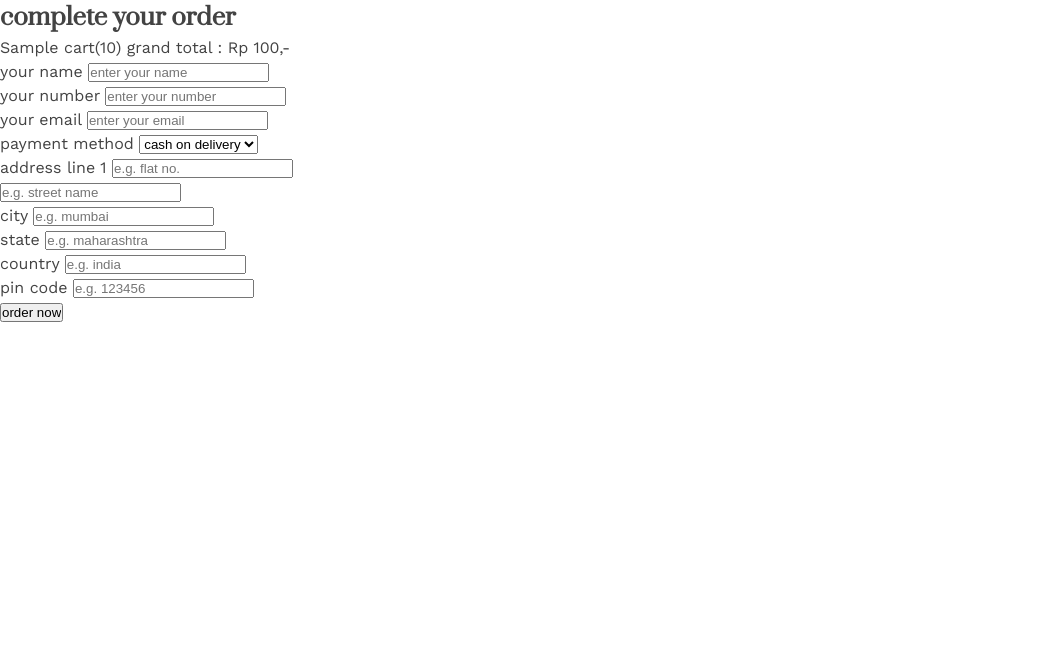
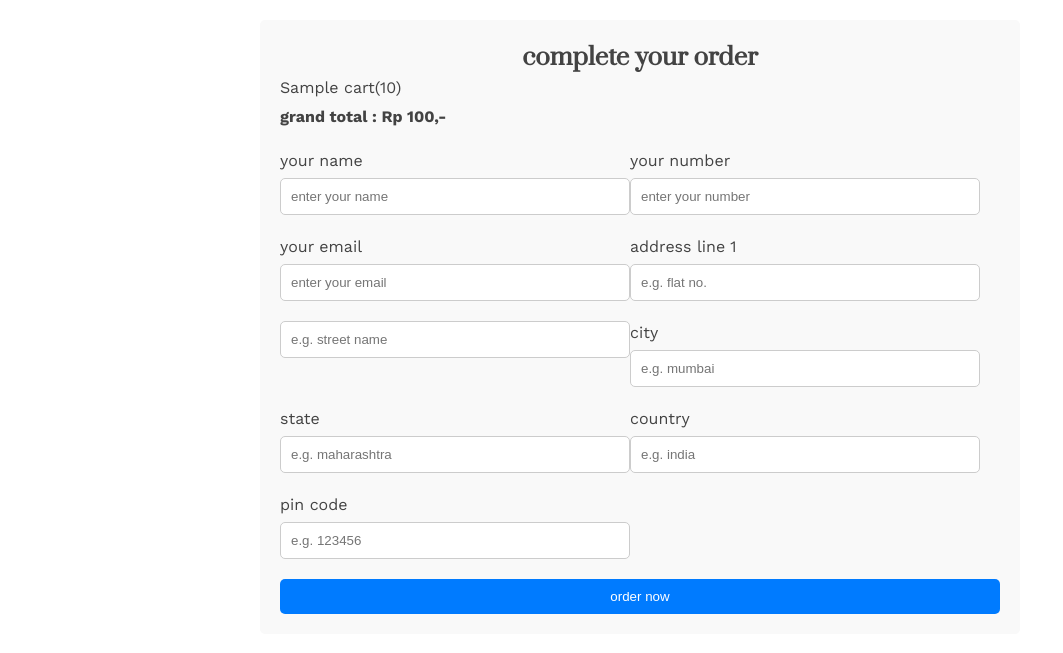
Before and after one commit to daffaliefalza/griya-thesis, a PHP site: page /checkout.php in a window 1280 px wide. Shown: the top 653 px of the page, without its empty margins (0-1063 px from the left). Run offline with PHP 8.4, Linux system fonts and the light colour scheme; tables that the repository leaves empty or names only in its code hold one stand-in row (values such as "Sample post").

Commit message:
add: styles

```diff
--- a/checkout.php
+++ b/checkout.php
@@ -17,7 +17,7 @@ session_start();
 // Handle form submission
 if (isset($_POST['order_btn'])) {
     // Check if all required fields are filled
-    if (empty($_POST['name']) || empty($_POST['number']) || empty($_POST['email']) || empty($_POST['method']) || empty($_POST['flat']) || empty($_POST['street']) || empty($_POST['city']) || empty($_POST['state']) || empty($_POST['country']) || empty($_POST['pin_code'])) {
+    if (empty($_POST['name']) || empty($_POST['number']) || empty($_POST['email'])  || empty($_POST['flat']) || empty($_POST['street']) || empty($_POST['city']) || empty($_POST['state']) || empty($_POST['country']) || empty($_POST['pin_code'])) {
         echo "<div class='display-order'><span>Please fill all required fields!</span></div>";
         exit;
     }
@@ -26,7 +26,6 @@ if (isset($_POST['order_btn'])) {
     $name = $_POST['name'];
     $number = $_POST['number'];
     $email = $_POST['email'];
-    $method = $_POST['method'];
     $flat = $_POST['flat'];
     $street = $_POST['street'];
     $city = $_POST['city'];
@@ -115,7 +114,6 @@ if (isset($_POST['order_btn'])) {
         $_SESSION['name'] = $name;
         $_SESSION['number'] = $number;
         $_SESSION['email'] = $email;
-        $_SESSION['method'] = $method;
         $_SESSION['flat'] = $flat;
         $_SESSION['street'] = $street;
         $_SESSION['city'] = $city;
@@ -142,7 +140,7 @@ if (isset($_POST['order_btn'])) {
     <title>checkout</title>
 
     <link rel="stylesheet" href="css/default.css">
-    <link rel="stylesheet" href="css/checkout.css
+    <link rel="stylesheet" href="css/checkouts.css">
 
 
 </head>
@@ -191,14 +189,7 @@ if (isset($_POST['order_btn'])) {
                         <span>your email</span>
                         <input type="email" placeholder="enter your email" name="email" required>
                     </div>
-                <div class="inputBox">
-                    <span>payment method</span>
-                    <select name="method">
-                        <option value="cash on delivery" selected>cash on delivery</option>
-                        <option value="credit card">credit card</option>
-                        <option value="paypal">paypal</option>
-                    </select>
-                </div>
+
                     <div class="inputBox">
                         <span>address line 1</span>
                         <input type="text" placeholder="e.g. flat no." name="flat" required>
--- a/css/checkout.css
+++ b/css/checkouts.css
@@ -1,24 +1,22 @@
 .container {
-  max-width: 600px;
+  max-width: 800px;
   margin: 0 auto;
   padding: 20px;
-  border: 1px solid red;
 }
 
 .checkout-form {
   background-color: #f9f9f9;
   padding: 20px;
-  border-radius: 10px;
-  box-shadow: 0 0 10px rgba(0, 0, 0, 0.1);
+  border-radius: 5px;
 }
 
 .heading {
-  font-size: 24px;
-  margin-bottom: 20px;
+  text-align: center;
 }
 
 .display-order {
   margin-bottom: 20px;
+  display: block;
 }
 
 .display-order span {
@@ -36,13 +34,12 @@
 }
 
 .inputBox {
-  flex: 1;
+  width: calc(50% - 10px);
   margin-bottom: 20px;
 }
 
 .inputBox span {
   display: block;
-  font-size: 14px;
   margin-bottom: 5px;
 }
 
@@ -54,19 +51,19 @@ select {
   padding: 10px;
   border: 1px solid #ccc;
   border-radius: 5px;
-  font-size: 16px;
+  outline: none;
 }
 
-.btn {
+input[type="submit"] {
+  width: 100%;
+  padding: 10px;
+  border: none;
+  border-radius: 5px;
   background-color: #007bff;
   color: #fff;
-  border: none;
-  padding: 10px 20px;
-  border-radius: 5px;
   cursor: pointer;
-  transition: background-color 0.3s;
 }
 
-.btn:hover {
+input[type="submit"]:hover {
   background-color: #0056b3;
 }
```
Also changed, not shown: checkout_detail.php (renamed from checkout-detail.php, +26 -19 lines), css/checkout-detail.css (added, +57 -0 lines). Lines whose indentation alone changed are shown as unchanged.
